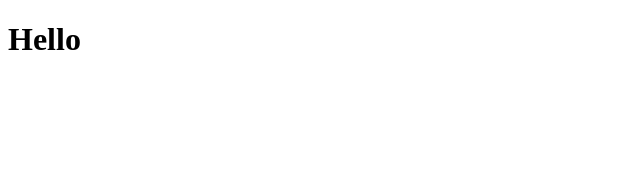
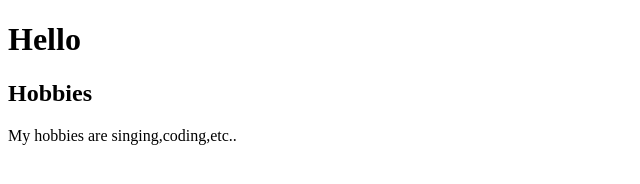
Before and after one commit to sourabha-madhyastha/portfolio-wedsite, a plain HTML site: page index.html in a window 1280 px wide. Shown: the whole page, without its empty margins (0-640 px from the left). Drawn offline with Linux system fonts and the light colour scheme.

Commit message:
fix: Added hobbies

```diff
--- a/index.html
+++ b/index.html
@@ -8,6 +8,7 @@
 </head>
 <body>
     <h1>Hello</h1>
-
+    <h2>Hobbies</h2>
+    <p>My hobbies are singing,coding,etc..</p>
 </body>
 </html>
```
